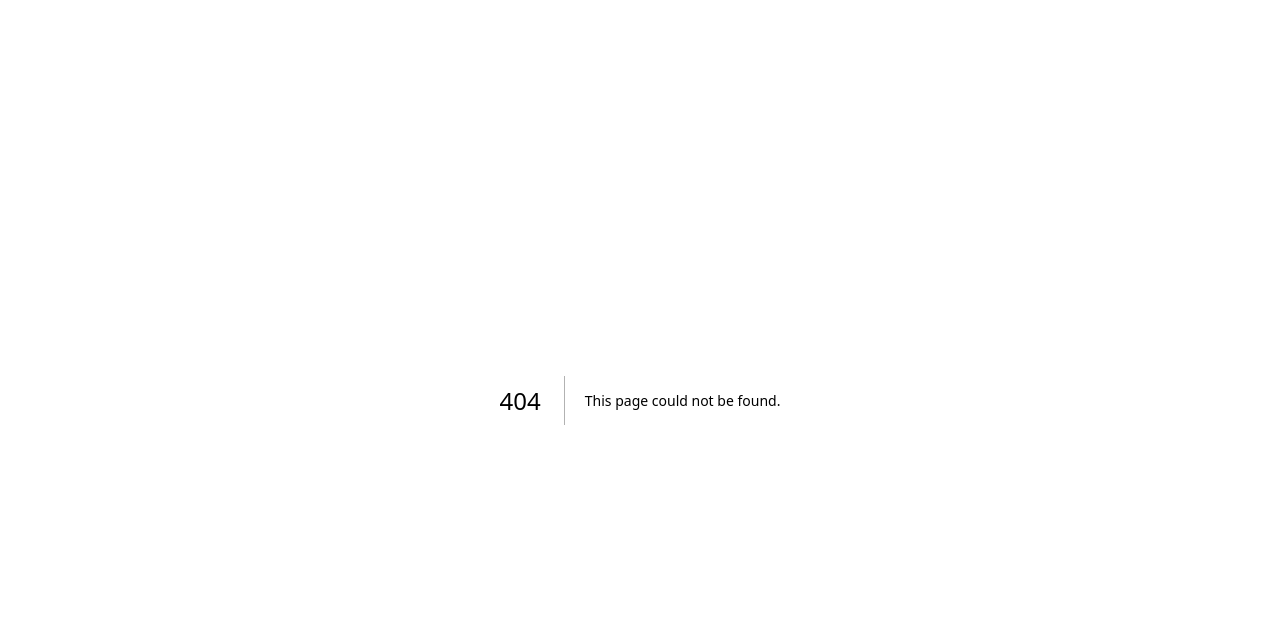
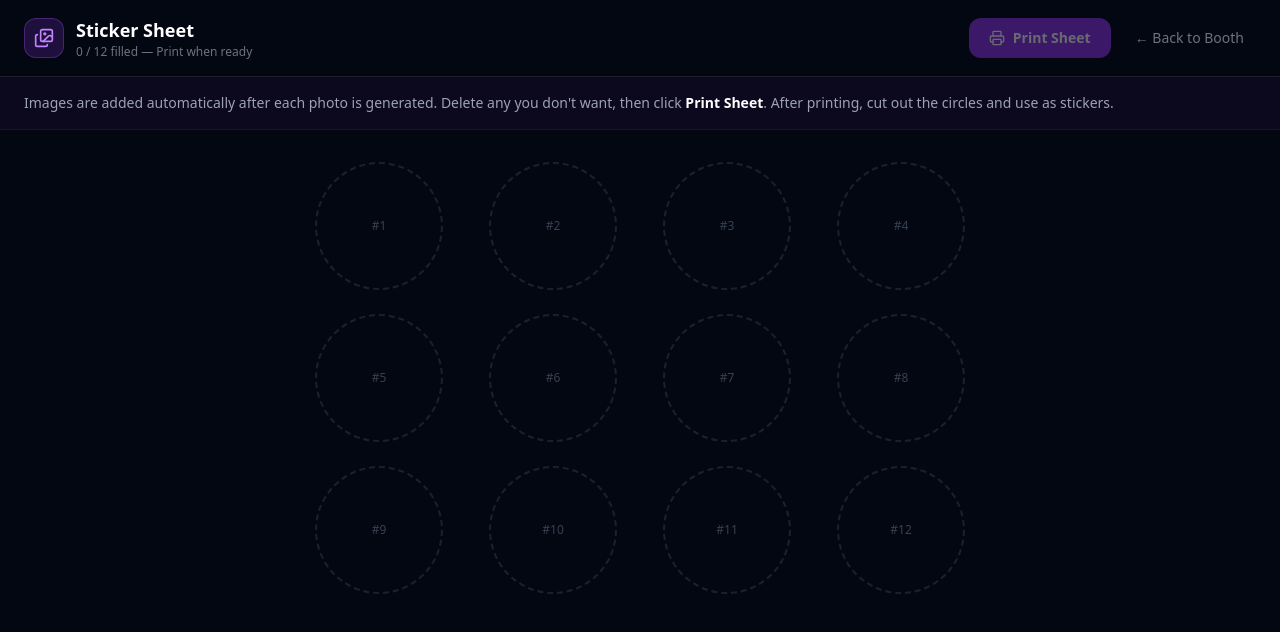
Before and after one commit to Jicate-Solutions/Expo-Gemini-Photo-Booth, a Next.js app: page /sticker-sheet in a window 1280 px wide. Before the commit this address had no page. Shown: the top 632 px of the page. Built offline with nearby package versions, Linux system fonts and the light colour scheme.

Commit message:
Add A4 sticker sheet feature
- New /sticker-sheet page: 12 circular slots, deletable, A4 print layout
- Auto-saves generated photo to sticker sheet after each upload
- View Sticker Sheet link added to result screen

Co-Authored-By: Claude Sonnet 4.6 <noreply@anthropic.com>

```diff
--- /dev/null
+++ b/app/sticker-sheet/page.tsx
@@ -0,0 +1,177 @@
+'use client';
+
+import { useState, useEffect } from 'react';
+import { Printer, Trash2, Images } from 'lucide-react';
+
+export const STICKER_STORAGE_KEY = 'booth_sticker_sheet';
+export const MAX_STICKERS = 12;
+
+export interface StickerImage {
+  id: string;
+  url: string;
+  name: string;
+  theme: string;
+  addedAt: string;
+}
+
+export default function StickerSheetPage() {
+  const [stickers, setStickers] = useState<StickerImage[]>([]);
+  const [loaded, setLoaded] = useState(false);
+
+  useEffect(() => {
+    const saved = localStorage.getItem(STICKER_STORAGE_KEY);
+    if (saved) setStickers(JSON.parse(saved));
+    setLoaded(true);
+  }, []);
+
+  const deleteSticker = (id: string) => {
+    const updated = stickers.filter(s => s.id !== id);
+    setStickers(updated);
+    localStorage.setItem(STICKER_STORAGE_KEY, JSON.stringify(updated));
+  };
+
+  const clearAll = () => {
+    if (!confirm('Clear all stickers from the sheet?')) return;
+    setStickers([]);
+    localStorage.removeItem(STICKER_STORAGE_KEY);
+  };
+
+  const handlePrint = () => window.print();
+
+  if (!loaded) return null;
+
+  const slots = Array.from({ length: MAX_STICKERS }, (_, i) => stickers[i] || null);
+
+  return (
+    <div className="min-h-screen bg-gray-950 text-white">
+
+      {/* ── Screen UI (hidden during print) ── */}
+      <div className="print:hidden">
+        <header className="border-b border-white/10 px-6 py-4 flex items-center justify-between">
+          <div className="flex items-center gap-3">
+            <div className="w-10 h-10 bg-purple-600/20 border border-purple-500/30 rounded-xl flex items-center justify-center">
+              <Images className="w-5 h-5 text-purple-400" />
+            </div>
+            <div>
+              <h1 className="font-bold text-lg">Sticker Sheet</h1>
+              <p className="text-gray-500 text-xs">{stickers.length} / {MAX_STICKERS} filled — Print when ready</p>
+            </div>
+          </div>
+          <div className="flex items-center gap-3">
+            {stickers.length > 0 && (
+              <button onClick={clearAll}
+                className="flex items-center gap-2 text-gray-500 hover:text-red-400 text-sm px-3 py-2 rounded-xl hover:bg-white/5 transition-colors">
+                <Trash2 className="w-4 h-4" /> Clear All
+              </button>
+            )}
+            <button onClick={handlePrint} disabled={stickers.length === 0}
+              className="flex items-center gap-2 bg-purple-600 hover:bg-purple-500 disabled:opacity-40 disabled:cursor-not-allowed text-white text-sm font-semibold px-5 py-2.5 rounded-xl transition-colors">
+              <Printer className="w-4 h-4" /> Print Sheet
+            </button>
+            <a href="/" className="text-gray-500 hover:text-white text-sm px-3 py-2 rounded-xl hover:bg-white/5 transition-colors">
+              ← Back to Booth
+            </a>
+          </div>
+        </header>
+
+        {/* Instructions */}
+        <div className="px-6 py-4 bg-purple-900/10 border-b border-purple-500/10">
+          <p className="text-gray-400 text-sm">
+            Images are added automatically after each photo is generated. Delete any you don't want, then click <strong className="text-white">Print Sheet</strong>. After printing, cut out the circles and use as stickers.
+          </p>
+        </div>
+
+        {/* Grid preview on screen */}
+        <div className="px-6 py-8">
+          <div className="max-w-2xl mx-auto">
+            <div className="grid grid-cols-4 gap-6">
+              {slots.map((sticker, i) => (
+                <div key={i} className="flex flex-col items-center gap-2">
+                  <div className="relative w-32 h-32">
+                    {sticker ? (
+                      <>
+                        <img
+                          src={sticker.url}
+                          alt={sticker.name}
+                          className="w-32 h-32 rounded-full object-cover border-2 border-purple-500/40"
+                        />
+                        <button
+                          onClick={() => deleteSticker(sticker.id)}
+                          className="absolute -top-1 -right-1 w-6 h-6 bg-red-600 hover:bg-red-500 rounded-full flex items-center justify-center transition-colors"
+                          title="Remove"
+                        >
+                          <Trash2 className="w-3 h-3 text-white" />
+                        </button>
+                      </>
+                    ) : (
+                      <div className="w-32 h-32 rounded-full border-2 border-dashed border-white/10 flex items-center justify-center">
+                        <span className="text-gray-700 text-xs">#{i + 1}</span>
+                      </div>
+                    )}
+                  </div>
+                  {sticker && (
+                    <p className="text-gray-500 text-xs text-center truncate w-32">{sticker.name}</p>
+                  )}
+                </div>
+              ))}
+            </div>
+          </div>
+        </div>
+      </div>
+
+      {/* ── Print Layout (A4, visible only when printing) ── */}
+      <div className="hidden print:block print-sheet">
+        <div className="sticker-grid">
+          {slots.map((sticker, i) => (
+            <div key={i} className="sticker-circle">
+              {sticker ? (
+                <img src={sticker.url} alt={sticker.name} />
+              ) : (
+                <div className="sticker-empty" />
+              )}
+            </div>
+          ))}
+        </div>
+      </div>
+
+      {/* Print styles */}
+      <style>{`
+        @media print {
+          @page {
+            size: A4;
+            margin: 10mm;
+          }
+          body { background: white !important; }
+          .print-sheet {
+            width: 190mm;
+            padding: 5mm;
+          }
+          .sticker-grid {
+            display: grid;
+            grid-template-columns: repeat(4, 1fr);
+            gap: 8mm;
+            width: 100%;
+          }
+          .sticker-circle {
+            width: 42mm;
+            height: 42mm;
+            border-radius: 50%;
+            overflow: hidden;
+            border: 0.5mm dashed #ccc;
+          }
+          .sticker-circle img {
+            width: 100%;
+            height: 100%;
+            object-fit: cover;
+          }
+          .sticker-empty {
+            width: 100%;
+            height: 100%;
+            border-radius: 50%;
+            background: #f5f5f5;
+          }
+        }
+      `}</style>
+    </div>
+  );
+}
--- a/components/PhotoBooth.tsx
+++ b/components/PhotoBooth.tsx
@@ -2,6 +2,7 @@
 
 import { useState, useCallback, useEffect } from 'react';
 import { AppState, AppScreen, Theme, CareerStyle, UserInfo } from '@/types';
+import { STICKER_STORAGE_KEY, MAX_STICKERS, StickerImage } from '@/app/sticker-sheet/page';
 import LandingScreen from './booth/LandingScreen';
 import CameraScreen from './booth/CameraScreen';
 import UserInfoScreen from './booth/UserInfoScreen';
@@ -106,6 +107,24 @@ export default function PhotoBooth() {
           });
           const uploadData = await uploadRes.json();
           photoPublicUrl = uploadData.publicUrl || '';
+          // Auto-save to sticker sheet
+          if (photoPublicUrl) {
+            try {
+              const existing: StickerImage[] = JSON.parse(localStorage.getItem(STICKER_STORAGE_KEY) || '[]');
+              if (existing.length < MAX_STICKERS) {
+                existing.push({
+                  id: Date.now().toString(),
+                  url: photoPublicUrl,
+                  name: state.userInfo?.name || '',
+                  theme: themeTitle,
+                  addedAt: new Date().toISOString(),
+                });
+                localStorage.setItem(STICKER_STORAGE_KEY, JSON.stringify(existing));
+              }
+            } catch (stickerErr) {
+              console.error('Sticker save failed:', stickerErr);
+            }
+          }
         } catch (e) {
           console.error('Upload failed:', e);
         }
--- a/components/booth/ResultScreen.tsx
+++ b/components/booth/ResultScreen.tsx
@@ -1,7 +1,7 @@
 'use client';
 
 import { useState, useRef } from 'react';
-import { Wand2, RotateCcw, RefreshCw, X, Upload, MessageCircle } from 'lucide-react';
+import { Wand2, RotateCcw, RefreshCw, X, Upload, MessageCircle, Layers } from 'lucide-react';
 import { Button } from '@/components/ui/button';
 import { Dialog, DialogContent } from '@/components/ui/dialog';
 import { Textarea } from '@/components/ui/textarea';
@@ -143,6 +143,11 @@ export default function ResultScreen({
             <RefreshCw className="w-5 h-5" /> Try Another Theme
           </Button>
 
+          <a href="/sticker-sheet" target="_blank" rel="noopener noreferrer"
+            className="w-full flex items-center justify-center gap-2 bg-white/5 hover:bg-white/10 border border-white/10 text-gray-300 hover:text-white text-sm font-semibold px-4 py-3 rounded-xl transition-colors">
+            <Layers className="w-4 h-4" /> View Sticker Sheet
+          </a>
+
         </div>
       </div>
 
```
